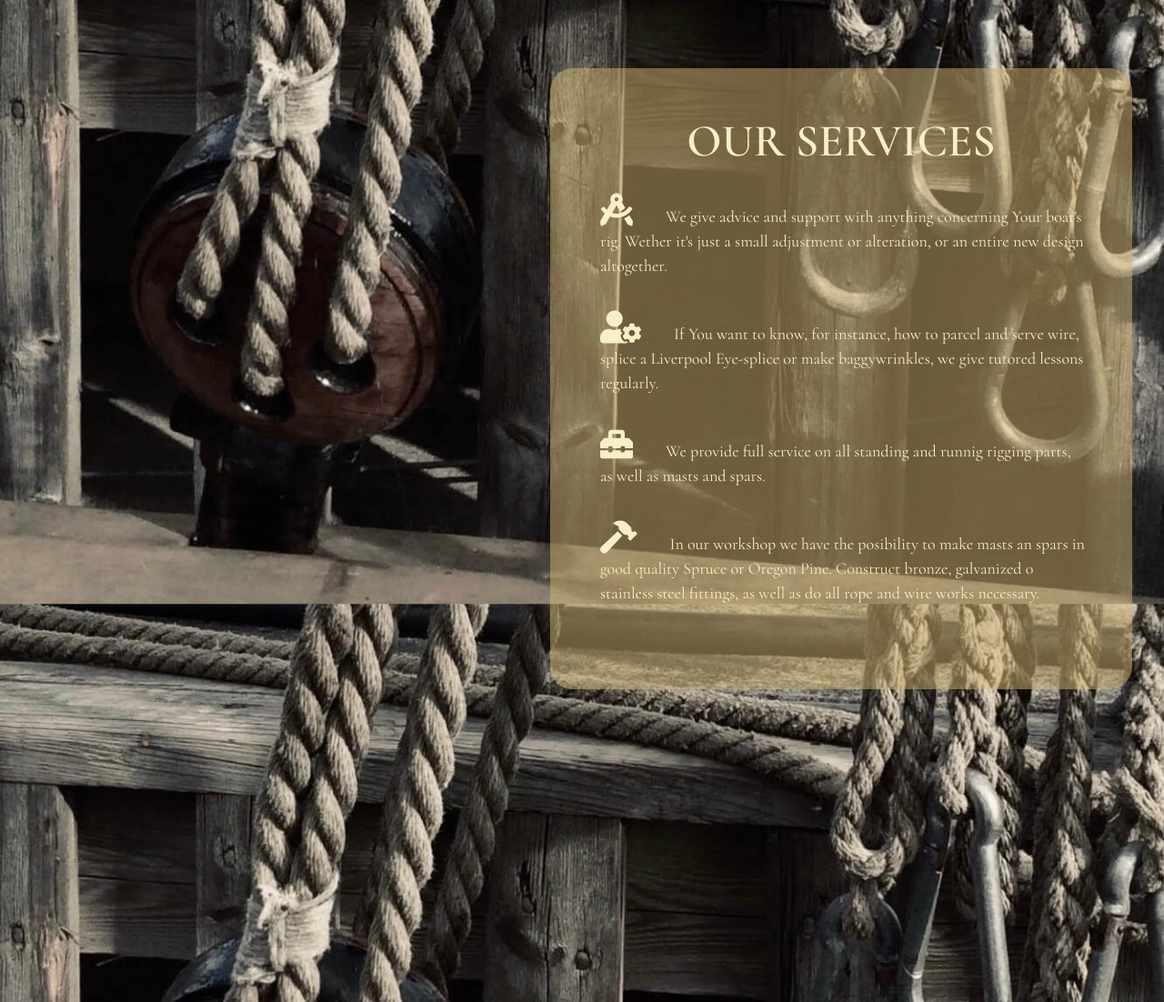
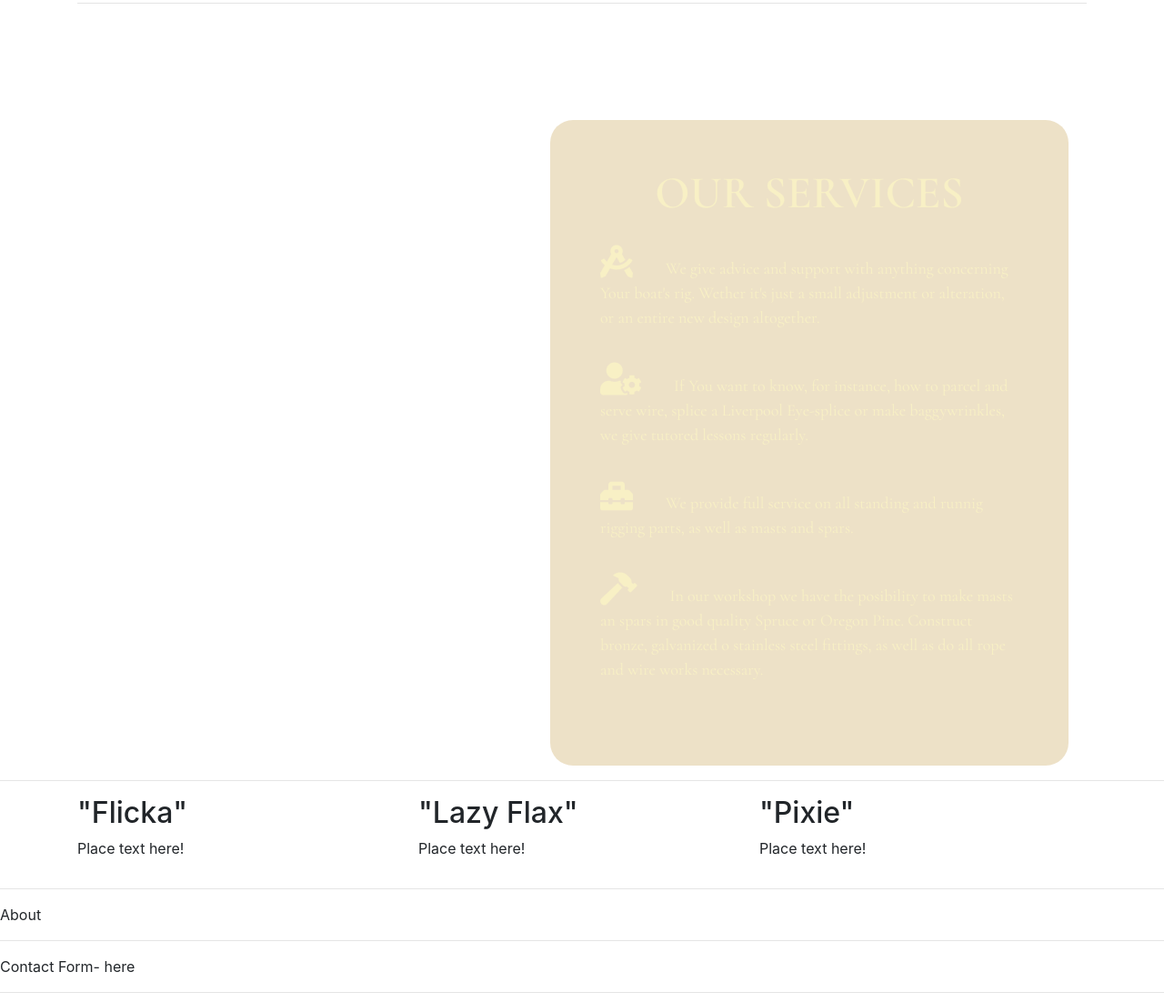
Before and after one commit to Code-Institute-Submissions/gaffers-dock, a plain HTML site: page index.html in a window 1280 px wide. Shown: the part 1150-2252 px from the top of the page at 91% size. Drawn offline with nearby package versions, Linux system fonts and the light colour scheme.

Commit message:
Add Projects section.

```diff
--- a/assets/css/style.css
+++ b/assets/css/style.css
@@ -90,7 +90,7 @@
 
 .our-services {
     font-family: Cormorant, sans-serif;
-    background-color: rgb(211, 181, 116, 0.5);
+    background-color: rgba(211, 181, 116, 0.4);
     border-radius: 25px;
     color: rgb(248, 240, 197);
     margin-top: 7em;
--- a/index.html
+++ b/index.html
@@ -10,8 +10,8 @@
         <link rel="stylesheet" href="assets/css/style.css" type="text/css">
     </head>
     <body>
-
-    <!------------------Landing Site------------------>
+        <!---------------------Navbar--------------------->
+        <hr>
 
         <!--Navbar imported from Bootstrap 4-->
         <nav class="navbar navbar-expand-md navbar-light navbar-bg-color fixed-top">
@@ -27,10 +27,10 @@
                         <a class="nav-link" href="#home-page">Home<span class="sr-only">(current)</span></a>
                     </li>
                     <li class="nav-item">
-                        <a class="nav-link" href="#services-page">Services</a>
+                        <a class="nav-link" href="#projects-page">Projects</a>
                     </li>
                     <li class="nav-item">
-                        <a class="nav-link" href="#projects-page">Projects</a>
+                        <a class="nav-link" href="#services-page">About</a>
                     </li>
                     <li class="nav-item">
                         <a class="nav-link" href="#contact-page">Contact</a>
@@ -38,11 +38,14 @@
                 </ul>
             </div>
         </nav>
+         <!-------------------/.Navbar--------------------->
+         <hr>
+
+         <!------------------Landing Page------------------>
         <div id="landing-page"></div>
-
-        <section>
+        <section class=" landing">
             <!--Jumbotron imported from Bootstrap 4-->
-            <div class="container-fluid landing-image">
+            <div class="container">
                 <div class="image-overlay"></div>
                 <div class="row">
                     <div class="col col-md-10 col align-self-center">
@@ -63,12 +66,16 @@
                         <i class="fas fa-phone-alt" id="phone"></i>Call Us!</a>
                     </div>
                 </div>
+                <!------------------/.Landing Page------------------>
+                <hr>
+
+                <!--------------------Home Page--------------------->
                 <div id="home-page"></div>
                 <div class="row justify-content-center justify-content-lg-end">
                     <div class="col col-lg-6 our-services">
                         <h1>Our Services</h1>
                         <ul class="service-list">
-                            <li ><i class="fas fa-drafting-compass list-icon"></i>We give advice and support with anything concerning Your boat's rig.
+                            <li ><i class="fas fa-drafting-compass"></i>We give advice and support with anything concerning Your boat's rig.
                                 Wether it's just a small adjustment or alteration, or an entire new design altogether.
                             </li>
 
@@ -88,25 +95,49 @@
                 </div>
             </div>
         </section>
+        <!------------------/.Home Page--------------------->
+        <hr>
 
-    <!-------------------Our Services------------------->
-    <!-----------------Ongoing Project!----------------->
+        <!------------------Projects Page------------------->
+        <div id="projects-page"></div>
+        <section class="projects">
+            <div class="container">
+                <div class="row mr-auto">
+                    <div class="col-12">
+                        <div class="row">
+                            <div class="col-12 col-sm-4">
+                                <h2>"Flicka"</h2>
+                                <p>Place text here!</p>
+                            </div>
+                            <div class="col-12 col-sm-4">
+                                <h2>"Lazy Flax"</h2>
+                                <p>Place text here!</p>
+                            </div>
+                            <div class="col-12 col-sm-4">
+                                <h2>"Pixie"</h2>
+                                <p>Place text here!</p>
+                            </div>
+                        </div>
+                    </div>
+                </div>
+            </div>
+        </section>
+        <!-----------------/.Projects Page------------------->
+        <hr>
 
-        <section>
-            Ongoing Projects- here
-        </section>
-
-    <!----------------------About!---------------------->
-
+        <!--------------------AboutPage---------------------->
         <section>
             About
         </section>
+        <!------------------/.AboutPage---------------------->
+        <hr>
 
-    <!----------------------Contact---------------------->
-
+        <!----------------------Contact---------------------->
         <section>
             Contact Form- here
         </section>
+        <!--------------------/.Contact---------------------->
+        <hr>
 
         <script src="https://code.jquery.com/jquery-3.5.1.slim.min.js" integrity="sha384-DfXdz2htPH0lsSSs5nCTpuj/zy4C+OGpamoFVy38MVBnE+IbbVYUew+OrCXaRkfj" crossorigin="anonymous"></script>
         <script src="https://cdn.jsdelivr.net/npm/popper.js@1.16.1/dist/umd/popper.min.js" integrity="sha384-9/reFTGAW83EW2RDu2S0VKaIzap3H66lZH81PoYlFhbGU+6BZp6G7niu735Sk7lN" crossorigin="anonymous"></script>
```
